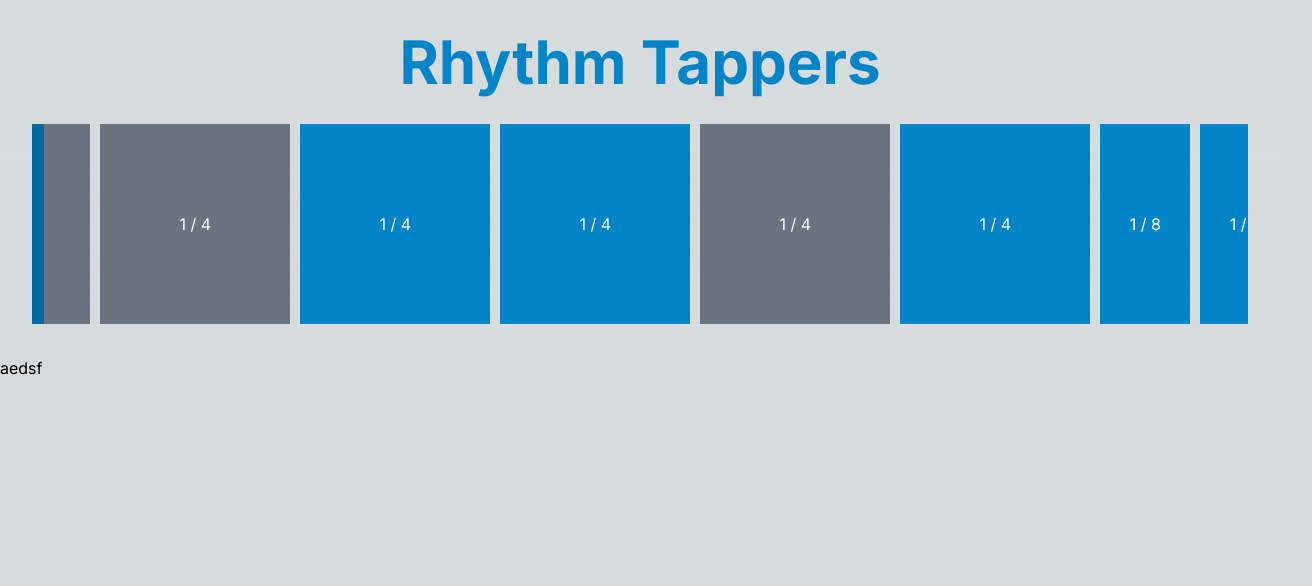
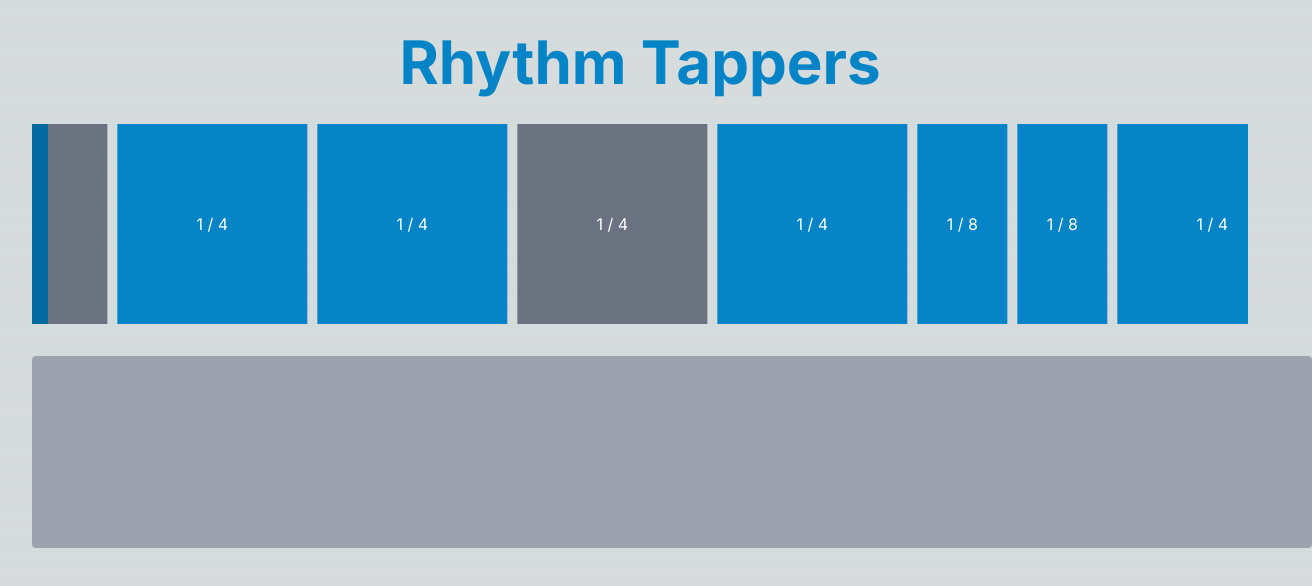
Before and after one commit to TheLazyCodernothacker/rhythm_tapper, a Next.js app in the folder game/: page / in a window 1280 px wide. Both pictures are taken after a click on the button "Start". Shown: the top 586 px of the page, 1312 px wide, since content can reach past the window. Built offline with nearby package versions, Linux system fonts and the light colour scheme.

Commit message:
Refactor rhythm animation logic and add sound effects

```diff
--- /dev/null
+++ b/game/app/levels.js
@@ -0,0 +1,26 @@
+let levels = {
+  1: {
+    rhythms: [
+      { dur: 4, rest: true, compl: false },
+      { dur: 4, rest: true, compl: false },
+      { dur: 4, rest: true, compl: false },
+      { dur: 4, rest: true, compl: false },
+      { dur: 4, rest: false, compl: false },
+      { dur: 4, rest: false, compl: false },
+      { dur: 4, rest: true, compl: false },
+      { dur: 4, rest: false, compl: false },
+      { dur: 8, rest: false, compl: false },
+      { dur: 8, rest: false, compl: false },
+      { dur: 4, rest: false, compl: false },
+      { dur: 4, rest: false, compl: false },
+      { dur: 4, rest: false, compl: false },
+      { dur: 4, rest: false, compl: false },
+      { dur: 4, rest: false, compl: false },
+      { dur: 4, rest: false, compl: false },
+    ],
+    POE: 20,
+    bpm: 80,
+  },
+};
+
+export default levels;
--- a/game/app/page.tsx
+++ b/game/app/page.tsx
@@ -2,9 +2,19 @@
 
 import Image from "next/image";
 import { useRef, useState } from "react";
+import Bar from "../components/Bar";
 
 export default function Home() {
-  let rhythms = [
+  const [bpm, setBpm] = useState(80);
+  const [POE, setPOE] = useState(20);
+
+  return (
+    <main>
+      <h1 className="text-6xl text-center m-8 font-bold text-sky-600">
+        Rhythm Tappers
+      </h1>
+      <Bar
+        rhythms={[
           { dur: 4, rest: true, compl: false },
           { dur: 4, rest: true, compl: false },
           { dur: 4, rest: true, compl: false },
@@ -17,127 +27,14 @@ export default function Home() {
           { dur: 8, rest: false, compl: false },
           { dur: 4, rest: false, compl: false },
           { dur: 4, rest: false, compl: false },
-    { dur: 8, rest: false, compl: false },
-    { dur: 8, rest: false, compl: false },
-    { dur: 2, rest: false, compl: false },
-    { dur: 2, rest: false, compl: false },
-    { dur: 16, rest: false, compl: false },
-    { dur: 16, rest: false, compl: false },
-    { dur: 16, rest: false, compl: false },
-    { dur: 16, rest: false, compl: false },
-    { dur: 1, rest: true, compl: false },
-  ];
-  rhythms.forEach((r, i) => (r.index = i));
-  let [stateRhythms, setStateRhythms] = useState(rhythms);
-  let bpm = 60;
-  let frames = [];
-  rhythms.forEach((rhythm) => {
-    let indicator = "out-of-range";
-
-    for (let i = 0; i < 800 / rhythm.dur / (bpm / 60); i++) {
-      indicator = "out-of-range";
-      if (i < (800 * 0.2) / rhythm.dur / (bpm / 60)) indicator = "in-range";
-      if (i >= (800 * 0.8) / rhythm.dur / (bpm / 60)) indicator = "early";
-
-      frames.push([rhythm.index, indicator]);
-    }
-  });
-  const barRef = useRef(null);
-  const line = useRef(null);
-  let [started, setStarted] = useState(false);
-  function playClick() {
-    let audio = new Audio("/click.mp3");
-    audio.play();
-  }
-  function playSnare() {
-    let audio = new Audio("/snare.mp3");
-    audio.play();
-  }
-  function start() {
-    let frame = 0;
-    setStarted(true);
-    setInterval(() => {
-      barRef.current.style.transform += `translateX(-${bpm / 60}px)`;
-      if (frame % (200 / (bpm / 60)) == 0 && frame < frames.length) playClick();
-
-      frame++;
-    }, 5);
-    function handleTap() {
-      if (frame >= frames.length) return;
-      playSnare();
-      if (stateRhythms[frames[frame][0]].rest) return;
-      if (frames[frame][1] == "in-range") {
-        console.log("compl");
-        setStateRhythms((rhythms) => {
-          let newRhythms = [...rhythms];
-          newRhythms[frames[frame][0]].compl = true;
-          return newRhythms;
-        });
-        frame++;
-      } else if (frames[frame][1] == "early") {
-        if (!frames[frame + 1]) return;
-        console.log("early");
-        setStateRhythms((rhythms) => {
-          let newRhythms = [...rhythms];
-          newRhythms[frames[frame + 1][0]].compl = true;
-          return newRhythms;
-        });
-      } else {
-        console.log("fail");
-        setStateRhythms((rhythms) => {
-          let newRhythms = [...rhythms];
-          newRhythms[frames[frame][0]].fail = true;
-          return newRhythms;
-        });
-      }
-    }
-    window.addEventListener("keydown", (e) => {
-      handleTap();
-    });
-  }
-
-  return (
-    <main>
-      <h1 className="text-6xl text-center m-8 font-bold text-sky-600">
-        Rhythm Tappers
-      </h1>
-      <div className=" m-8 overflow-hidden flex">
-        <span className="bg-sky-700 w-4 z-20" ref={line}></span>
-        <div className="flex flex-nowrap ml-4" ref={barRef}>
-          {stateRhythms.map((rhythm, index) => (
-            <div
-              key={index}
-              className={`relative  text-white ${
-                rhythm.compl
-                  ? "bg-green-600"
-                  : rhythm.fail
-                  ? "bg-red-600"
-                  : rhythm.rest
-                  ? "bg-gray-500"
-                  : "bg-sky-600"
-              } flex items-center justify-center p-4 `}
-              style={{
-                flex: `${800 / rhythm.dur - 10}px 0 0`,
-                height: "200px",
-                marginLeft: index === 0 ? "0px" : "10px",
-                boxSizing: "border-box",
-              }}
-            >
-              1 / {rhythm.dur}
-            </div>
-          ))}
-        </div>
-      </div>
-      {!started ? (
-        <button
-          onClick={start}
-          className="mt-8 mx-auto block py-4 px-12 text-2xl text-white bg-sky-600 rounded"
-        >
-          Start
-        </button>
-      ) : (
-        <h1>aedsf</h1>
-      )}
+          { dur: 4, rest: false, compl: false },
+          { dur: 4, rest: false, compl: false },
+          { dur: 4, rest: false, compl: false },
+          { dur: 4, rest: false, compl: false },
+        ]}
+        POE={POE}
+        bpm={bpm}
+      />
     </main>
   );
 }
--- /dev/null
+++ b/game/components/Bar.tsx
@@ -0,0 +1,141 @@
+"use client";
+import { useRef, useState } from "react";
+
+export default function Bar({ rhythms, POE, bpm }) {
+  rhythms.forEach((r, i) => (r.index = i));
+  let [stateRhythms, setStateRhythms] = useState(rhythms);
+
+  let frames = [];
+  rhythms.forEach((rhythm, index) => {
+    let indicator = "out-of-range";
+
+    for (let i = 0; i < 800 / rhythm.dur / (bpm / 60); i++) {
+      indicator = "out-of-range";
+      if (i < (800 * POE * 0.01) / rhythm.dur / (bpm / 60)) {
+        indicator = "in-range";
+      }
+      if (
+        i >= (800 * (1 - POE * 0.01)) / rhythm.dur / (bpm / 60) &&
+        index < rhythms.length - 1
+      ) {
+        indicator = "early";
+        frames.push([rhythm.index + 1, indicator]);
+        continue;
+      }
+
+      frames.push([rhythm.index, indicator]);
+    }
+  });
+  const barRef = useRef(null);
+  const line = useRef(null);
+  let [started, setStarted] = useState(false);
+  function playClick() {
+    let audio = new Audio("/click.mp3");
+    audio.play();
+  }
+  function playSnare() {
+    let audio = new Audio("/snare.mp3");
+    audio.play();
+  }
+  function handleTap(e) {
+    //checkk if mouse click or space hit
+    if (e.type !== "mousedown" && e.code !== "Space") return;
+    let frame = window.frame;
+    console.log(frame);
+    if (frame >= frames.length) return;
+    playSnare();
+    if (stateRhythms[frames[frame][0]].rest) return;
+    if (stateRhythms[frames[frame][0]].compl) {
+      console.log("compl");
+      setStateRhythms((rhythms) => {
+        let newRhythms = [...rhythms];
+        newRhythms[frames[frame][0]].fail = true;
+        return newRhythms;
+      });
+      frame++;
+      return;
+    }
+    if (frames[frame][1] == "in-range") {
+      console.log("compl");
+      setStateRhythms((rhythms) => {
+        let newRhythms = [...rhythms];
+        newRhythms[frames[frame][0]].compl = true;
+        return newRhythms;
+      });
+      frame++;
+    } else if (frames[frame][1] == "early") {
+      if (!frames[frame + 1]) return;
+      console.log("early");
+      setStateRhythms((rhythms) => {
+        let newRhythms = [...rhythms];
+        newRhythms[frames[frame + 1][0]].compl = true;
+        return newRhythms;
+      });
+    } else {
+      console.log("fail");
+      setStateRhythms((rhythms) => {
+        let newRhythms = [...rhythms];
+        newRhythms[frames[frame][0]].fail = true;
+        return newRhythms;
+      });
+    }
+  }
+  function start() {
+    window.frame = 0;
+    setStarted(true);
+    setInterval(() => {
+      barRef.current.style.transform += `translateX(-${bpm / 60}px)`;
+      if (frame % (200 / (bpm / 60)) == 0 && frame < frames.length) playClick();
+
+      frame++;
+    }, 5);
+
+    window.addEventListener("keydown", (e) => {
+      handleTap(e);
+    });
+  }
+  return (
+    <>
+      <div className=" m-8 overflow-hidden flex">
+        <span className="bg-sky-700 w-4 z-20" ref={line}></span>
+        <div className="flex flex-nowrap ml-4" ref={barRef}>
+          {stateRhythms.map((rhythm, index) => (
+            <div
+              key={index}
+              className={`relative  text-white ${
+                rhythm.fail
+                  ? "bg-red-600"
+                  : rhythm.compl
+                  ? "bg-green-600"
+                  : rhythm.rest
+                  ? "bg-gray-500"
+                  : "bg-sky-600"
+              } flex items-center justify-center p-4 `}
+              style={{
+                flex: `${800 / rhythm.dur - 10}px 0 0`,
+                height: "200px",
+                marginLeft: index === 0 ? "0px" : "10px",
+                boxSizing: "border-box",
+              }}
+            >
+              1 / {rhythm.dur}
+            </div>
+          ))}
+        </div>
+      </div>
+      {!started ? (
+        <button
+          onClick={start}
+          className="mt-8 mx-auto block py-4 px-12 text-2xl text-white bg-sky-600 rounded"
+        >
+          Start
+        </button>
+      ) : (
+        <div
+          className="w-full h-48 bg-gray-400 rounded mx-8"
+          onMouseDown={handleTap}
+        ></div>
+      )}
+    </>
+  );
+}
```
Lines whose indentation alone changed are shown as unchanged.
